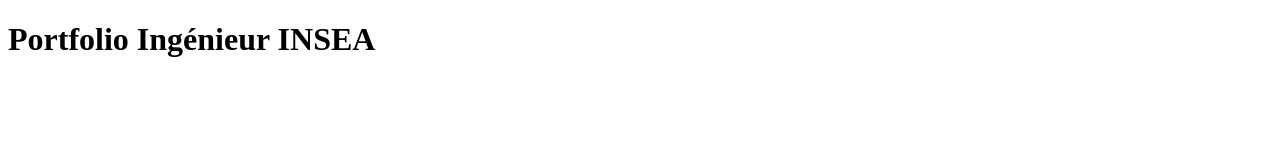
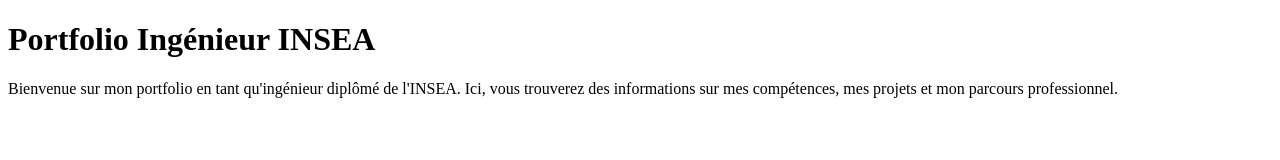
Before and after one commit to xxxmed/DevopsTp, a plain HTML site: page index.html in a window 1280 px wide. Drawn offline with Linux system fonts and the light colour scheme.

Commit message:
feat : fix div

```diff
--- a/index.html
+++ b/index.html
@@ -7,5 +7,6 @@
 </head>
 <body>
     <div><h1>Portfolio Ingénieur INSEA</h1></div>
+    <span>Bienvenue sur mon portfolio en tant qu'ingénieur diplômé de l'INSEA. Ici, vous trouverez des informations sur mes compétences, mes projets et mon parcours professionnel.</span>
 </body>
 </html>
```
